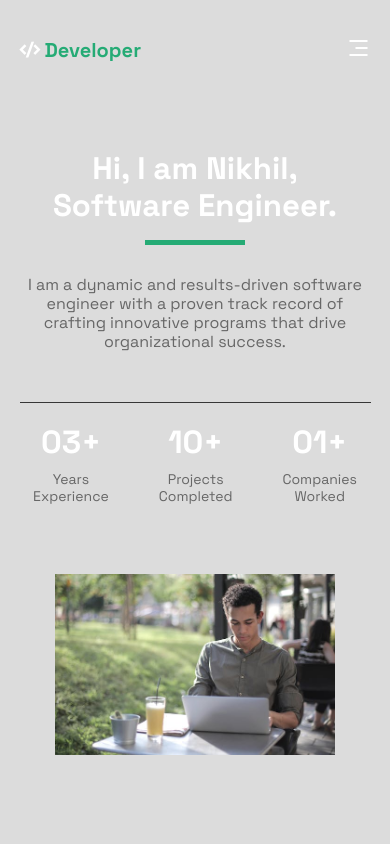
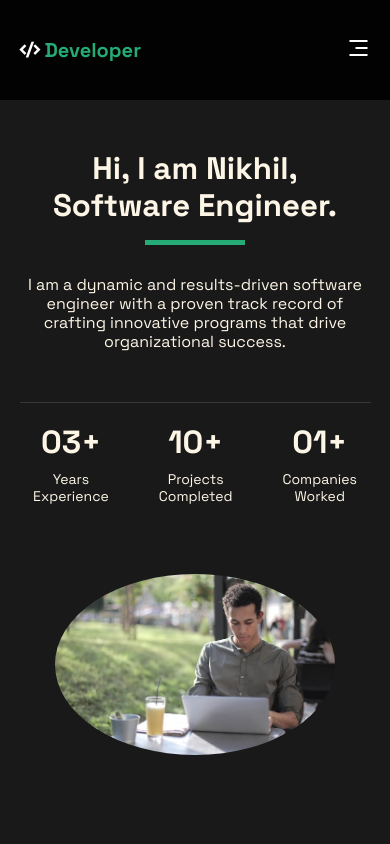
Before and after one commit to nikhilreddy2578/NikhilReddyEdunuru.github.io, a plain HTML site: page index.html in a window 390 px wide. Shown: the top 844 px of the page. Drawn offline with nearby package versions, Linux system fonts and the light colour scheme.

Commit message:
committed fonts and colors

```diff
--- a/assets/css/main.css
+++ b/assets/css/main.css
@@ -1,5 +1,5 @@
 :root {
-  /* Colors
+  /*     color: oldlace  background-color: rgba(0,0,0,.9); Colors
   ____________________*/
   --color-primary: #25ab75;
   --color-primary-dark: #208c61;
@@ -72,6 +72,7 @@ ul,
 p {
   margin: 0;
   padding: 0;
+  color: oldlace !important;
 }
 
 ul {
@@ -93,7 +94,8 @@ main {
 }
 
 body {
-  background-color: var(--color-bg-primary);
+  /*background-color: var(--color-bg-primary);*/
+  background-color: rgba(0,0,0,.9);
   font-family: var(--ff-body);
   font-size: var(--fs-md);
   color: var(--color-text);
@@ -175,7 +177,8 @@ body {
 /* Header
 --------------------------------------------------------------*/
 .header {
-  background-color: var(--color-bg-primary);
+ /* background-color: var(--color-bg-primary);*/
+ background-color: rgba(0,0,0,.9);
   position: fixed;
   top: 0;
   left: 0;
@@ -330,6 +333,7 @@ body {
   .hero__img {
     width: 280px;
     justify-self: center;
+    border-radius: 60%;
   }
 }
 
--- a/index.html
+++ b/index.html
@@ -101,7 +101,7 @@
                 <div class="d-grid about__wrapper">
                     <div class="about__content">
                         <h3 class="about__title">I'm a Professional and Experienced Frontend Developer.</h3>
-                        <p class="about__description">As a distinguished computer science graduate, I bring to the table a diverse skill set encompassing leadership, quantitative analysis, and cross-platform coding. Proficient in React.js, Node.js, Angular, and ServiceNow, I have a passion for creating seamless, user-centric applications. Leveraging my Agile project management expertise, I've consistently optimized development cycles, leading to a remarkable 30% reduction in project deployment time through streamlined coding practices. I pride myself on transforming complex challenges into tangible solutions, as evidenced by my role in increasing ticket response rates by 25% and reducing resolution time during a screen-meet video conferencing app integration project. I'm a proactive problem-solver who thrives on innovative thinking and mathematical foundations, consistently optimizing software solutions to enhance performance. My career is characterized by a relentless pursuit of excellence in software engineering, and I eagerly welcome opportunities to connect with fellow professionals, collaborate on exciting projects, and explore new frontiers in technology.</p>
+                        <p class="about__description">As a distinguished computer science graduate, I bring to the table a diverse skill set encompassing leadership, quantitative analysis, and cross-platform coding. Proficient in React.js, Node.js, Angular, and ServiceNow, I have a passion for creating seamless, user-centric applications. Leveraging my Agile project management expertise, I've consistently optimized development cycles, leading to a remarkable 30% reduction in project deployment time through streamlined coding practices</p>
                         <a href="#" class="btn btn--primary">Know More</a>
                     </div>
                     <div class="skills">
```
Also changed, not shown: assets/img/hero.jpeg (added).
